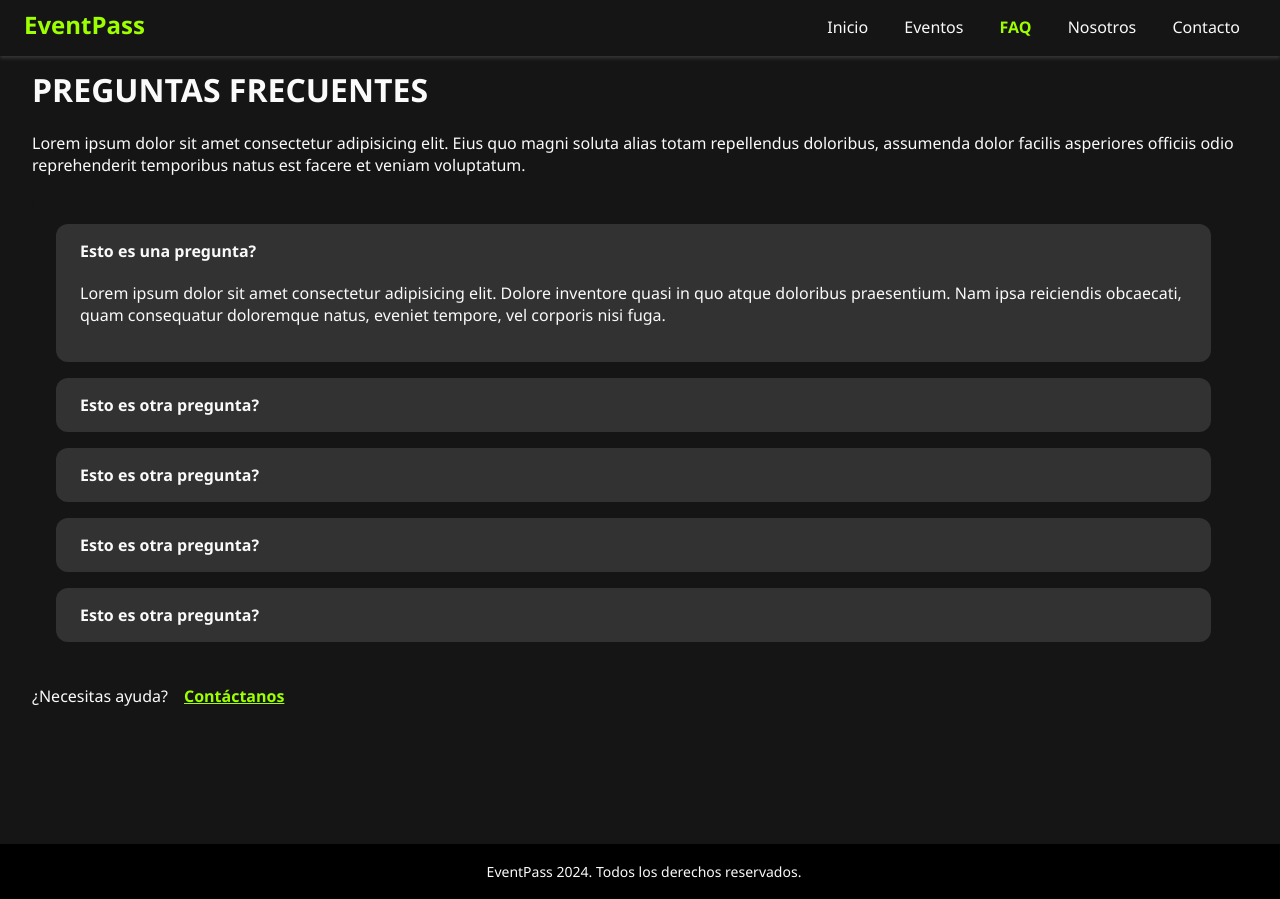
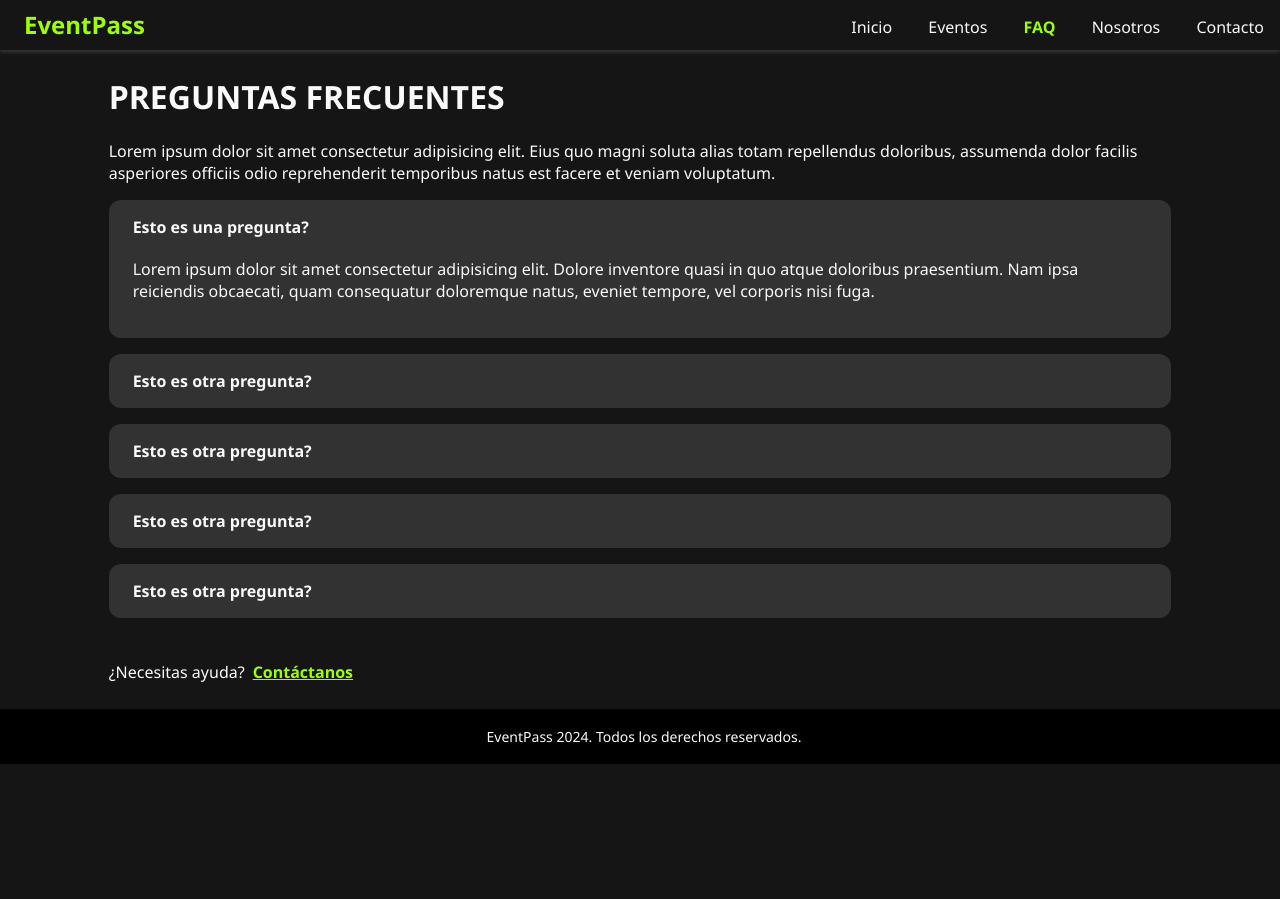
Before and after one commit to agustina-giorgi/event-pass, a plain HTML site: page pages/faq.html in a window 1280 px wide. After the commit the page ends 800 px from the top, so only its background shows below. Drawn offline with Linux system fonts and the light colour scheme.

Commit message:
se agregaron grids a la seccion FAQ

```diff
--- a/pages/faq.html
+++ b/pages/faq.html
@@ -1,13 +1,19 @@
 <!DOCTYPE html>
 <html lang="en">
+
 <head>
     <meta charset="UTF-8">
     <meta name="viewport" content="width=device-width, initial-scale=1.0">
     <link rel="stylesheet" href="../styles/styles.css">
     <title> Preguntas Frecuentes </title>
 </head>
+
 <body>
-    <header>
+
+    <div class="grid-container">
+
+            <header class="header">
+
                 <nav>
                     <h1 id="logo"> EventPass </h1>
 
@@ -32,7 +38,7 @@
             </header>
 
             <!-- contenido principal-->
-    <main>
+            <main class="main">
                 <div class="main-content">
                     <h1> Preguntas frecuentes </h1>
                     <p>Lorem ipsum dolor sit amet consectetur adipisicing elit. Eius quo magni soluta alias totam repellendus doloribus, assumenda dolor facilis asperiores officiis odio reprehenderit temporibus natus est facere et veniam voluptatum.</p>
@@ -85,9 +91,12 @@
             </main>
 
             <!-- pie de pagina -->
-     <footer>
+            <footer class="footer">
                 <p> EventPass 2024. Todos los derechos reservados. </p>
             </footer>
 
+    </div>
+
 </body>
+
 </html>
--- a/styles/styles.css
+++ b/styles/styles.css
@@ -5,7 +5,7 @@
 /* estilos de header */
 
 header {
-    justify-content: space-between;
+    /* justify-content: space-between; */
 }
 
 #logo{
@@ -21,18 +21,18 @@ header {
 
 header nav{
     background-color: #151515;
-    height: 56px;
-    width: 100%;
+    /* height: 56px;
+    width: 100%; */
     box-shadow: 0 2px 4px 0 rgba(172, 172, 172, 0.25);
-    top: 0;
-    position: fixed;
-    display: flexbox;
+    /* top: 0; */
+    /* position: fixed; */
+    /* display: flexbox; */
 }
 
 header nav ul{
     list-style: none;
     float: right;
-    margin-right: 24px;
+    /* margin-right: 24px; */
 }
 
 header nav ul li{
@@ -56,20 +56,20 @@ header nav ul li a{
 
 body{
     background-color: #151515;
-    width: 100%;
+    /* width: 100%; */
     margin: 0;
-    padding: 0;
+    /* padding: 0;    */
 }
 
 body main{
-    text-align: left;
+    /* text-align: left; */
     color: #fafafa;
-    padding: 44px 0 0 0;
-    min-height: 100vh;
+    /* padding: 44px 0 0 0;    */
+    /* min-height: 100vh; */
 }
 
 .main-content{
-    margin: 24px 32px 24px 32px;
+    /* margin: 24px 32px 24px 32px; */
 }
 
 h1{
@@ -144,9 +144,9 @@ h1{
 }
 
 .faq-container{
-    width: 95%;
+    /* width: 95%; */
     background-color: #151515;
-    padding: 16px 24px 0 24px;
+    /* padding: 16px 24px 0 24px; */
     border-radius: 16px;
 }
 
@@ -158,8 +158,8 @@ h1{
 }
 
 .faq-question{
-    padding: 0;
-    margin: 0;
+    /* padding: 0;
+    margin: 0; */
 }
 
 .faq-question h4{
@@ -182,7 +182,7 @@ h1{
 }
 
 #redirect-contact h5{
-    padding-right: 8px;
+    /* padding-right: 8px; */
     font-weight: 300;
     font-size: 16px;
 }
@@ -242,3 +242,35 @@ footer{
     bottom: 0;
     padding: 4px;
 }
+
+/* estilos de grid */
+
+.grid-container{
+    display: grid;
+    grid-template-columns: repeat(12, 1fr);
+    column-gap: 24px;
+    grid-template-rows: repeat(3, auto);
+    align-content: space-evenly;
+    grid-template-areas:
+        "header"
+        "main"
+        "footer";
+}
+
+.header{
+    grid-area: header;
+    grid-column: 1 / 13;
+    grid-row: 1 / 1;
+}
+
+.main{
+    grid-area: main;
+    grid-column: 2 / 12;
+    grid-row: 2 / 2;
+}
+
+.footer{
+    grid-area: footer;
+    grid-column: 1 / 13;
+    grid-row: 3 / 3;
+}
```
Also changed, not shown: pages/eventos.html (+1 -1 lines), pages/nosotros.html (+1 -0 lines), 1 other file. Lines whose indentation alone changed are shown as unchanged.
